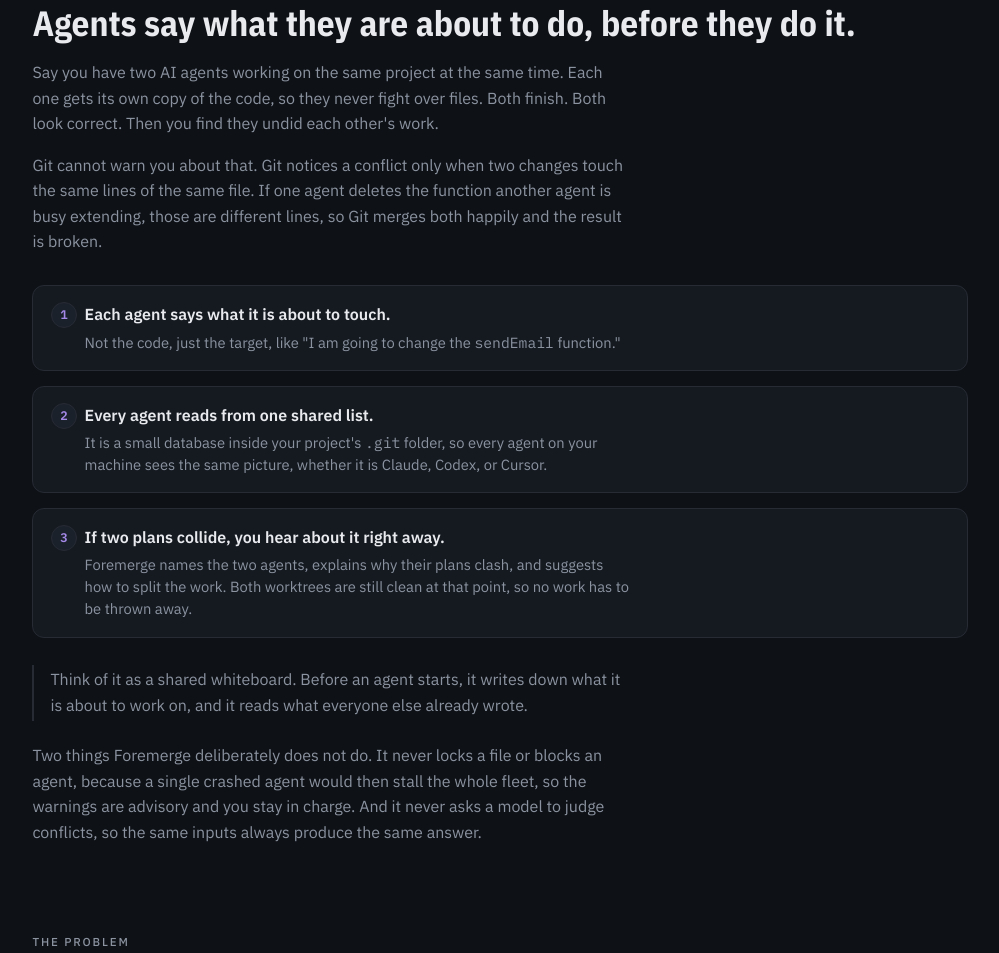
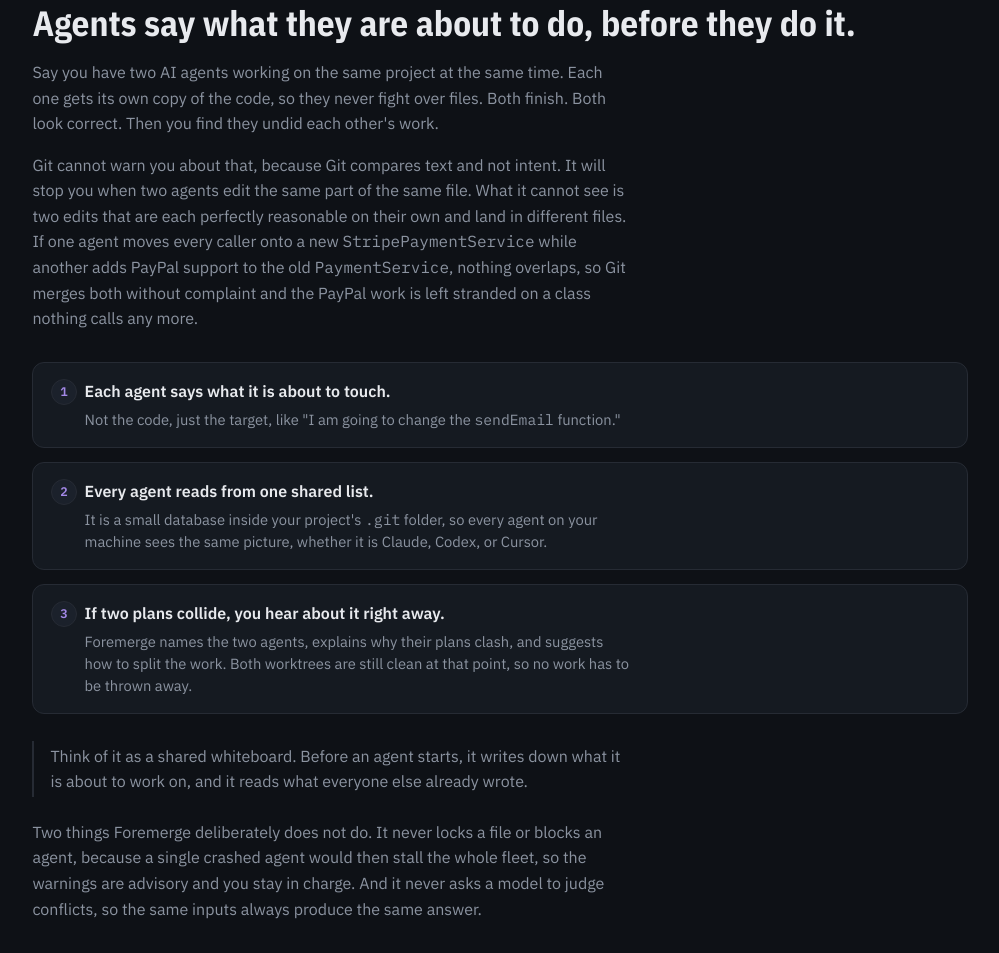
Before and after one commit to naw103/foremerge, a plain HTML site: page index.html in a window 1280 px wide. Shown: the part 1419-2372 px from the top of the page, without its empty margins (140-1139 px from the left). Drawn offline with nearby package versions, Linux system fonts and the light colour scheme.

Commit message:
Correct the Git explanation: same-file delete versus extend does conflict
The "How it works" text claimed Git notices a conflict only when two changes
touch the same lines, and gave deleting a function while another agent extends
it as an example Git would miss. That is wrong, and I verified it: two branches,
one deleting a method and the other editing it, produce a merge conflict.

Replaced with the case that is actually invisible to Git and is the project's
own canonical example: one agent moves callers onto StripePaymentService while
another adds PayPal support to PaymentService. Different files, nothing
overlaps, Git merges cleanly, and the PayPal work is stranded on a class nothing
calls. Verified that this scenario does merge without complaint.

```diff
--- a/index.html
+++ b/index.html
@@ -331,7 +331,7 @@
     <p class="eyebrow">How it works</p>
     <h2>Agents say what they are about to do, before they do it.</h2>
     <p>Say you have two AI agents working on the same project at the same time. Each one gets its own copy of the code, so they never fight over files. Both finish. Both look correct. Then you find they undid each other's work.</p>
-    <p>Git cannot warn you about that. Git notices a conflict only when two changes touch the same lines of the same file. If one agent deletes the function another agent is busy extending, those are different lines, so Git merges both happily and the result is broken.</p>
+    <p>Git cannot warn you about that, because Git compares text and not intent. It will stop you when two agents edit the same part of the same file. What it cannot see is two edits that are each perfectly reasonable on their own and land in different files. If one agent moves every caller onto a new <code>StripePaymentService</code> while another adds PayPal support to the old <code>PaymentService</code>, nothing overlaps, so Git merges both without complaint and the PayPal work is left stranded on a class nothing calls any more.</p>
 
     <div class="basics">
       <div class="basic">
```
